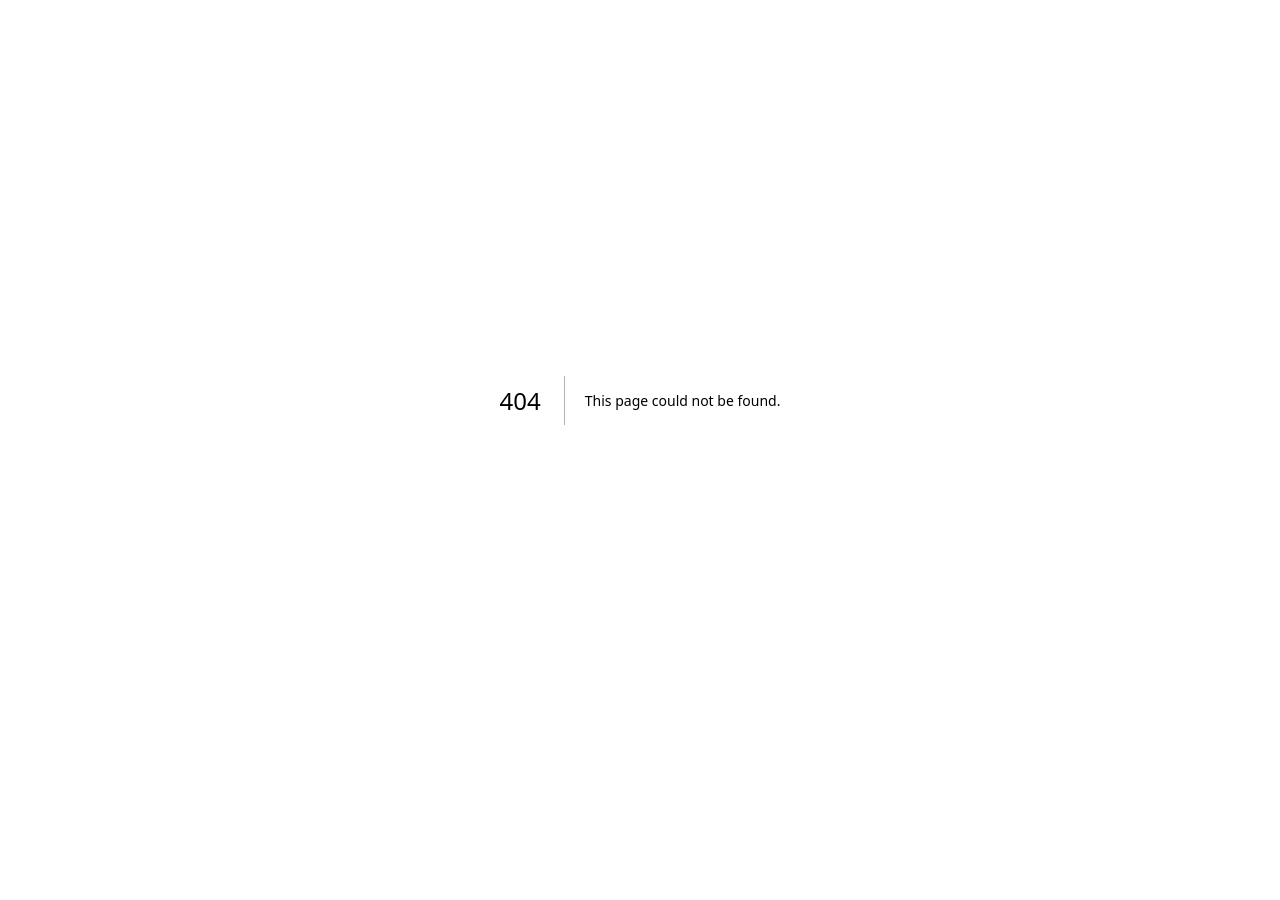
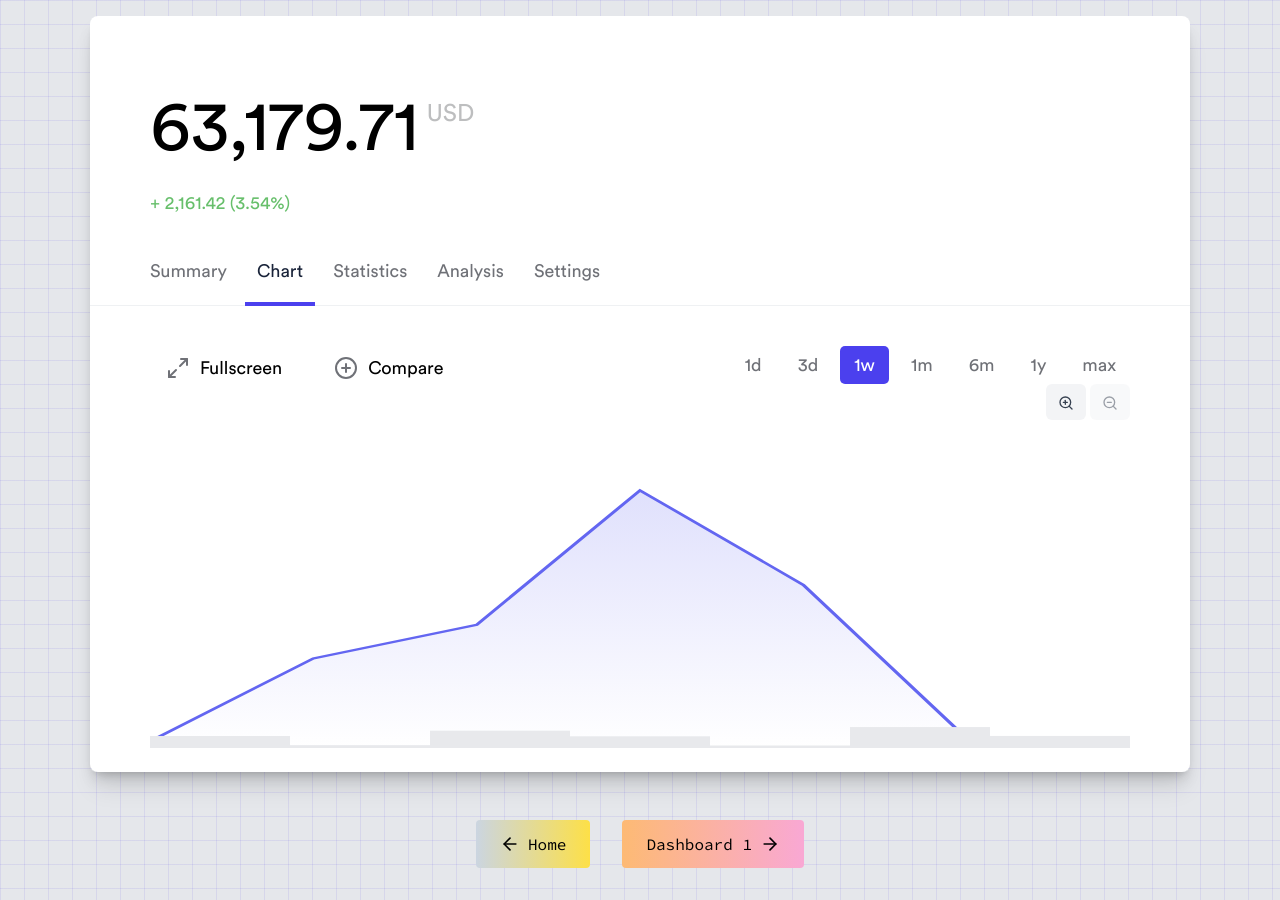
Before and after one commit to druvkotwani/assignment, a Next.js app: page /Dashboard2 in a window 1280 px wide. Before the commit this address had no page. Before the commit the page ends 800 px from the top, so only its background shows below. Built offline with nearby package versions, Linux system fonts and the light colour scheme.

Commit message:
added comparision in dashboard 2 + fixes in prices, tabs and dashboard1 component

```diff
--- /dev/null
+++ b/src/app/Dashboard2/page.tsx
@@ -0,0 +1,33 @@
+import React from "react";
+import Link from "next/link";
+import { ArrowLeft, ArrowRight } from "lucide-react";
+import Component from "../components/Dashboard2";
+
+const Page = () => {
+  return (
+    <div className="bg-background !bg-gray-200 flex items-center justify-center min-h-screen flex-col ">
+      <div className="rounded-md shadow-xl my-4">
+        <Component />
+      </div>
+
+      <div className="my-8 flex gap-8 items-center justify-center font-sourceCodePro">
+        <Link
+          href="/"
+          className="px-6 py-3 bg-gradient-to-r from-slate-300  to-yellow-300 rounded flex items-center justify-center"
+        >
+          <ArrowLeft className="w-5 h-5 inline-block mr-2" />
+          Home
+        </Link>
+        <Link
+          href="/Dashboard1"
+          className="px-6 py-3 bg-gradient-to-r from-orange-300  to-pink-300 rounded flex items-center justify-center"
+        >
+          Dashboard 1
+          <ArrowRight className="w-5 h-5 inline-block ml-2" />
+        </Link>
+      </div>
+    </div>
+  );
+};
+
+export default Page;
--- a/src/app/components/Dashboard.jsx
+++ b/src/app/components/Dashboard.jsx
@@ -53,6 +53,15 @@ const Dashboard = () => {
       }
     }
   };
+
+
+  // const anaylsisNews = async () => {
+  //   const res = await fetch("https://newsapi.org/v2/everything?q=bitcoin&from=2024-09-27&to=2024-09-27&sortBy=popularity&apiKey=e82530cd7c0b425c87586da8ddf4091a");
+
+  //   const data = await res.json();
+  //   console.log(data);
+  // }
+
   return (
     <div
       ref={fullscreenContainerRef}
@@ -70,7 +79,7 @@ const Dashboard = () => {
 
       {
         selectedTab === "Summary" && (
-          <div className="min-h-[338px] px-[60px] pt-[38px]  flex items-start justify-center font-cic-std text-lg">
+          <div className="min-h-[338px] px-8 md:px-[60px] pt-[38px]  flex items-start justify-center font-cic-std text-lg">
             Lorem ipsum dolor sit, amet consectetur adipisicing elit. Tempore nulla ut rem corrupti porro in possimus, aperiam quae reiciendis quam odio ea beatae velit dolorem eveniet deleniti officia mollitia natus. Lorem ipsum dolor sit amet consectetur adipisicing elit. Facere dolor ex accusamus pariatur voluptates quam ut accusantium delectus, nobis quibusdam odit magni iusto eum assumenda. Dolorem quo perspiciatis nihil sit!
 
             <br />
@@ -82,19 +91,19 @@ const Dashboard = () => {
 
       {
         selectedTab === "Analysis" && (
-          <div className="min-h-[338px] px-[60px] pt-[38px]  flex items-center justify-center font-cic-std text-lg">
+          <div className="min-h-[338px] px-8 md:px-[60px] pt-[38px]  flex items-center justify-center font-cic-std text-lg">
             Analysis
           </div>)
       }
       {
         selectedTab === "Statistics" && (
-          <div className="min-h-[338px] px-[60px] pt-[38px]  flex items-center justify-center font-cic-std text-lg">
+          <div className="min-h-[338px] px-8 md:px-[60px] pt-[38px]  flex items-center justify-center font-cic-std text-lg">
             Statistics
           </div>)
       }
       {
         selectedTab === "Settings" && (
-          <div className="min-h-[338px] px-[60px] pt-[38px]  flex items-center justify-center font-cic-std text-lg">
+          <div className="min-h-[338px] px-8 md:px-[60px] pt-[38px]  flex items-center justify-center font-cic-std text-lg">
             Settings
           </div>)
       }
--- a/src/app/components/Dashboard2.tsx
+++ b/src/app/components/Dashboard2.tsx
@@ -1,9 +1,10 @@
 "use client";
 
 import React, { useState, useCallback, useRef, useMemo } from "react";
-import { ExpandIcon, ZoomInIcon, ZoomOutIcon } from "lucide-react";
+import { ZoomInIcon, ZoomOutIcon } from "lucide-react";
 import Price from "./Price";
 import Tabs from "./Tabs";
+import Image from "next/image";
 
 type TimeframeKey = "1d" | "3d" | "1w" | "1m" | "6m" | "1y" | "max";
 
@@ -30,20 +31,34 @@ const timeframes: Record<TimeframeKey, number> = {
   max: 1825, // 5 years
 };
 
+const randomCoins = [
+  { id: "ethereum", name: "Ethereum" },
+  { id: "cardano", name: "Cardano" },
+  { id: "solana", name: "Solana" },
+  { id: "polkadot", name: "Polkadot" },
+  { id: "dogecoin", name: "Dogecoin" },
+];
+
 export default function Component(): JSX.Element {
   const [timeframe, setTimeframe] = useState<TimeframeKey>("1w");
   const [chartData, setChartData] = useState<number[]>(() =>
     generateChartData(timeframes["1w"])
   );
+  const [comparisonData, setComparisonData] = useState<number[] | null>(null);
   const [volumeData, setVolumeData] = useState<number[]>(() =>
     generateVolumeData(timeframes["1w"])
   );
   const [hoveredPrice, setHoveredPrice] = useState<number | null>(null);
+  const [hoveredComparisonPrice, setHoveredComparisonPrice] = useState<
+    number | null
+  >(null);
   const [hoveredPosition, setHoveredPosition] = useState<{
     x: number;
     y: number;
   } | null>(null);
   const [zoomLevel, setZoomLevel] = useState<number>(1);
+  const [isComparing, setIsComparing] = useState<boolean>(false);
+  const [selectedCoin, setSelectedCoin] = useState<string | null>(null);
   const svgRef = useRef<SVGSVGElement>(null);
 
   const visibleDataPoints = Math.floor(chartData.length / zoomLevel);
@@ -51,24 +66,39 @@ export default function Component(): JSX.Element {
     () => chartData.slice(-visibleDataPoints),
     [chartData, visibleDataPoints]
   );
+  const visibleComparisonData = useMemo(
+    () => comparisonData?.slice(-visibleDataPoints) || [],
+    [comparisonData, visibleDataPoints]
+  );
   const visibleVolumeData = useMemo(
     () => volumeData.slice(-visibleDataPoints),
     [volumeData, visibleDataPoints]
   );
 
   const maxValue = useMemo(
-    () => Math.max(...visibleChartData),
-    [visibleChartData]
+    () =>
+      Math.max(
+        ...visibleChartData,
+        ...(isComparing ? visibleComparisonData : [])
+      ),
+    [visibleChartData, visibleComparisonData, isComparing]
   );
   const minValue = useMemo(
-    () => Math.min(...visibleChartData),
-    [visibleChartData]
+    () =>
+      Math.min(
+        ...visibleChartData,
+        ...(isComparing ? visibleComparisonData : [])
+      ),
+    [visibleChartData, visibleComparisonData, isComparing]
   );
 
   const handleTimeframeChange = (newTimeframe: TimeframeKey) => {
     setTimeframe(newTimeframe);
     setChartData(generateChartData(timeframes[newTimeframe]));
     setVolumeData(generateVolumeData(timeframes[newTimeframe]));
+    if (isComparing) {
+      setComparisonData(generateChartData(timeframes[newTimeframe]));
+    }
     setZoomLevel(1);
   };
 
@@ -90,17 +120,22 @@ export default function Component(): JSX.Element {
         index < visibleChartData.length
       ) {
         setHoveredPrice(visibleChartData[index]);
+        if (isComparing && visibleComparisonData[index]) {
+          setHoveredComparisonPrice(visibleComparisonData[index]);
+        }
         setHoveredPosition({ x: index * dataPointWidth, y });
       } else {
         setHoveredPrice(null);
+        setHoveredComparisonPrice(null);
         setHoveredPosition(null);
       }
     },
-    [visibleChartData]
+    [visibleChartData, visibleComparisonData, isComparing]
   );
 
   const handleMouseLeave = () => {
     setHoveredPrice(null);
+    setHoveredComparisonPrice(null);
     setHoveredPosition(null);
   };
 
@@ -112,30 +147,104 @@ export default function Component(): JSX.Element {
     });
   };
 
-  const points = useMemo(
-    () =>
-      visibleChartData
+  const toggleCompare = () => {
+    if (!isComparing) {
+      setIsComparing(true);
+    } else {
+      setIsComparing(false);
+      setSelectedCoin(null);
+      setComparisonData(null);
+    }
+  };
+
+  const handleCoinSelect = (event: React.ChangeEvent<HTMLSelectElement>) => {
+    const coinId = event.target.value;
+    setSelectedCoin(coinId);
+    setComparisonData(generateChartData(timeframes[timeframe]));
+  };
+
+  const getPoints = (data: number[]) =>
+    data
       .map(
         (value, index) =>
           `${index * (500 / (visibleDataPoints - 1))},${
             250 - ((value - minValue) / (maxValue - minValue)) * 230
           }`
       )
-        .join(" "),
+      .join(" ");
+
+  const mainPoints = useMemo(
+    () => getPoints(visibleChartData),
     [visibleChartData, visibleDataPoints, minValue, maxValue]
+  );
+  const comparisonPoints = useMemo(
+    () => getPoints(visibleComparisonData),
+    [visibleComparisonData, visibleDataPoints, minValue, maxValue]
   );
 
   return (
-    <div className="w-full max-w-6xl bg-white rounded-lg shadow-lg overflow-hidden">
+    <div className="w-full md:max-w-6xl font-cic-std bg-white rounded-lg shadow-lg overflow-hidden max-w-[380px] md:min-w-[1100px]">
       <Price />
-      <div className=" pb-6">
+      <div className="pb-6">
         <Tabs />
-        <div className="flex justify-between items-center px-[60px] mt-4 mb-2">
-          <div className="flex gap-2">
-            <button className="px-3 py-2 text-sm font-medium text-gray-700 bg-gray-100 rounded-md hover:bg-gray-200 transition-colors">
-              <ExpandIcon className="w-4 h-4 mr-2 inline-block" />
+        <div className="flex justify-between md:flex-row flex-col gap-8 md:gap-0 items-start px-[60px] mt-10 mb-2">
+          <div className="flex gap-5 text-lg">
+            <div className="flex items-center justify-center gap-[10px] cursor-pointer hover:bg-gray-100 py-2 px-4 rounded">
+              <Image
+                src="/icons/icon-1.svg"
+                width={24}
+                height={24}
+                alt="fullscreen"
+              />
               Fullscreen
+            </div>
+            <div
+              className="flex items-center justify-center gap-[10px] cursor-pointer hover:bg-gray-100 py-2 px-4 rounded"
+              onClick={toggleCompare}
+            >
+              <Image
+                src="/icons/icon.svg"
+                width={24}
+                height={24}
+                alt="Compare"
+              />
+              {isComparing ? "Remove Comparision" : "Compare"}
+            </div>
+            {isComparing && (
+              <select
+                onChange={handleCoinSelect}
+                value={selectedCoin || ""}
+                className="w-[150px] text-base font-cic-std px-3 py-2  font-medium text-gray-700 bg-white border border-gray-300 rounded-md shadow-sm focus:outline-none focus:ring-2 focus:ring-blue-500 focus:border-blue-500"
+              >
+                <option value="" disabled className="text-lg">
+                  Select a coin
+                </option>
+                {randomCoins.map((coin) => (
+                  <option key={coin.id} value={coin.id}>
+                    {coin.name}
+                  </option>
+                ))}
+              </select>
+            )}
+          </div>
+
+          <div className="flex flex-col">
+            <div className="flex space-x-2">
+              {(Object.keys(timeframes) as TimeframeKey[]).map((tf) => (
+                <button
+                  key={tf}
+                  className={`cursor-pointer text-lg py-[5px] px-[14px] rounded-[5px] ${
+                    timeframe === tf
+                      ? "bg-[#4B40EE] text-white"
+                      : "text-[#6F7177] hover:bg-gray-100"
+                  } transition-colors`}
+                  onClick={() => handleTimeframeChange(tf)}
+                >
+                  {tf}
                 </button>
+              ))}
+            </div>
+            <div className="flex gap-1 self-end items-center justify-center">
               <button
                 className="px-3 py-2 text-sm font-medium text-gray-700 bg-gray-100 rounded-md hover:bg-gray-200 transition-colors disabled:opacity-50 disabled:cursor-not-allowed"
                 onClick={() => handleZoom("in")}
@@ -151,23 +260,9 @@ export default function Component(): JSX.Element {
                 <ZoomOutIcon className="w-4 h-4 inline-block" />
               </button>
             </div>
-          <div className="flex space-x-2">
-            {(Object.keys(timeframes) as TimeframeKey[]).map((tf) => (
-              <button
-                key={tf}
-                className={`px-3 py-2 text-sm font-medium rounded-md ${
-                  timeframe === tf
-                    ? "bg-[#4B40EE] text-white"
-                    : "text-[#6F7177] hover:bg-gray-200"
-                } transition-colors`}
-                onClick={() => handleTimeframeChange(tf)}
-              >
-                {tf}
-              </button>
-            ))}
           </div>
         </div>
-        <div className="w-full h-80 bg-white rounded-md overflow-hidden relative">
+        <div className="w-full h-80 bg-white rounded-md overflow-hidden relative px-[60px] pt-10">
           <svg
             ref={svgRef}
             width="100%"
@@ -182,23 +277,58 @@ export default function Component(): JSX.Element {
                 <stop offset="0%" stopColor="rgba(99, 102, 241, 0.2)" />
                 <stop offset="100%" stopColor="rgba(99, 102, 241, 0)" />
               </linearGradient>
+              <linearGradient
+                id="comparisonGradient"
+                x1="0%"
+                y1="0%"
+                x2="0%"
+                y2="100%"
+              >
+                <stop offset="0%" stopColor="rgba(239, 68, 68, 0.2)" />
+                <stop offset="100%" stopColor="rgba(239, 68, 68, 0)" />
+              </linearGradient>
             </defs>
             <path
               d={`M0,250 L0,${
                 250 -
                 ((visibleChartData[0] - minValue) / (maxValue - minValue)) * 230
-              } ${points} L500,250 Z`}
+              } ${mainPoints} L500,250 Z`}
               fill="url(#gradient)"
             />
             <path
               d={`M0,${
                 250 -
                 ((visibleChartData[0] - minValue) / (maxValue - minValue)) * 230
-              } ${points}`}
+              } ${mainPoints}`}
               fill="none"
               stroke="#6366F1"
               strokeWidth="2"
             />
+            {isComparing && selectedCoin && (
+              <>
+                <path
+                  d={`M0,250 L0,${
+                    250 -
+                    ((visibleComparisonData[0] - minValue) /
+                      (maxValue - minValue)) *
+                      230
+                  } ${comparisonPoints} L500,250 Z`}
+                  fill="url(#comparisonGradient)"
+                  opacity="0.5"
+                />
+                <path
+                  d={`M0,${
+                    250 -
+                    ((visibleComparisonData[0] - minValue) /
+                      (maxValue - minValue)) *
+                      230
+                  } ${comparisonPoints}`}
+                  fill="none"
+                  stroke="#EF4444"
+                  strokeWidth="2"
+                />
+              </>
+            )}
             {visibleVolumeData.map((volume, index) => (
               <rect
                 key={index}
@@ -206,7 +336,7 @@ export default function Component(): JSX.Element {
                 y={250 - (volume / 100) * 20}
                 width={500 / visibleDataPoints}
                 height={(volume / 100) * 20}
-                fill="rgba(99, 102, 241, 0.3)"
+                fill="#e8e9ec"
               />
             ))}
             {visibleChartData.map((price, index) => (
@@ -216,6 +346,18 @@ export default function Component(): JSX.Element {
                 cy={250 - ((price - minValue) / (maxValue - minValue)) * 230}
                 r="4"
                 fill="#6366F1"
+                className="opacity-0 hover:opacity-100 transition-opacity duration-200"
+              />
+            ))}
+            {isComparing &&
+              selectedCoin &&
+              visibleComparisonData.map((price, index) => (
+                <circle
+                  key={`comparison-${index}`}
+                  cx={index * (500 / (visibleDataPoints - 1))}
+                  cy={250 - ((price - minValue) / (maxValue - minValue)) * 230}
+                  r="4"
+                  fill="#EF4444"
                   className="opacity-0 hover:opacity-100 transition-opacity duration-200"
                 />
               ))}
@@ -230,6 +372,11 @@ export default function Component(): JSX.Element {
               }}
             >
               {hoveredPrice.toFixed(2)}
+              {isComparing && hoveredComparisonPrice !== null && (
+                <span className="ml-2 text-red-300">
+                  ({hoveredComparisonPrice.toFixed(2)})
+                </span>
+              )}
             </div>
           )}
         </div>
--- a/src/app/components/Price.tsx
+++ b/src/app/components/Price.tsx
@@ -2,7 +2,7 @@ import React from "react";
 
 const Price = () => {
   return (
-    <div className="flex flex-col px-[60px] pt-[60px]">
+    <div className="flex flex-col px-8 md:px-[60px] pt-8 md:pt-[60px] ">
       <div className="text-[70px] w-fit h-fit  text-black flex ">
         <span>63,179.71</span>
         <span className="text-[#BDBEBF]  text-2xl pt-[22.2px] pl-2">USD</span>
--- a/src/app/components/Tabs.tsx
+++ b/src/app/components/Tabs.tsx
@@ -34,7 +34,7 @@ const Tabs = () => {
       <div className="mt-[40px] overflow-auto md:hidden">
         <div
           ref={tabsContainerRef}
-          className="w-full pb-5 pl-[60px] relative border-b-[#EFF1F3] border-b flex gap-[30px] transition-transform duration-300 ease-in-out"
+          className="w-full pb-5 pl-8 md:pl-[60px] relative border-b-[#EFF1F3] border-b flex gap-[30px] transition-transform duration-300 ease-in-out"
           style={{ transform: `translateX(-${scrollPosition}px)` }}
         >
           {tabs.map((tab, index) => (
@@ -60,7 +60,7 @@ const Tabs = () => {
       </div>
 
       <div className="mt-[40px] hidden md:block">
-        <div className="w-full pb-5 flex-wrap pl-[60px] relative border-b-[#EFF1F3] border-b flex gap-[30px]">
+        <div className="w-full pb-5 flex-wrap pl-8 md:pl-[60px] relative border-b-[#EFF1F3] border-b flex gap-[30px]">
           {tabs.map((tab, index) => (
             <div
               className="flex flex-col items-center justify-center"
```
Lines whose indentation alone changed are shown as unchanged.
